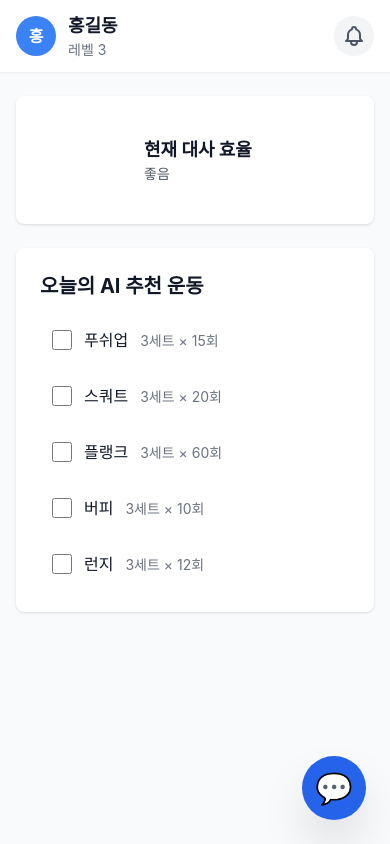
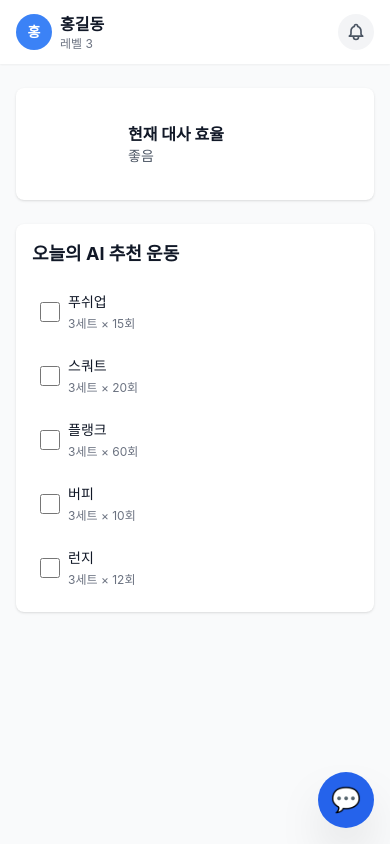
Before and after one commit to udune/PTCoach, a React (Vite) app: page /member in a window 390 px wide. Built offline with nearby package versions, Linux system fonts and the light colour scheme; no server answers.

Commit message:
feat:  AI 코치 플로팅 버튼(FAB) 구현

```diff
--- a/src/components/common/Header.tsx
+++ b/src/components/common/Header.tsx
@@ -7,27 +7,27 @@ interface HeaderProps {
 
 export default function Header({ user, onNotificationClick }: HeaderProps) {
   return (
-    <header className="bg-white shadow-sm px-4 py-3">
+    <header className="bg-white shadow-sm px-4 sm:px-6 lg:px-8 py-3">
       <div className="flex items-center justify-between max-w-screen-xl mx-auto">
         {/* 왼쪽: 회원 정보 */}
-        <div className="flex items-center gap-3">
-          <div className="w-10 h-10 rounded-full bg-blue-500 flex items-center justify-center text-white font-bold">
+        <div className="flex items-center gap-2 sm:gap-3">
+          <div className="w-9 h-9 sm:w-10 sm:h-10 rounded-full bg-blue-500 flex items-center justify-center text-white font-bold text-sm sm:text-base">
             {user.name.charAt(0)}
           </div>
           <div>
-            <h1 className="text-lg font-bold text-gray-900">{user.name}</h1>
-            <p className="text-sm text-gray-500">레벨 {user.level}</p>
+            <h1 className="text-base sm:text-lg font-bold text-gray-900">{user.name}</h1>
+            <p className="text-xs sm:text-sm text-gray-500">레벨 {user.level}</p>
           </div>
         </div>
 
         {/* 오른쪽: 알림 아이콘 */}
         <button
           onClick={onNotificationClick}
-          className="w-10 h-10 rounded-full bg-gray-100 flex items-center justify-center hover:bg-gray-200"
+          className="w-9 h-9 sm:w-10 sm:h-10 rounded-full bg-gray-100 flex items-center justify-center hover:bg-gray-200 active:bg-gray-300 transition-colors"
           aria-label="알림"
         >
           <svg
-            className="w-6 h-6 text-gray-600"
+            className="w-5 h-5 sm:w-6 sm:h-6 text-gray-600"
             fill="none"
             stroke="currentColor"
             viewBox="0 0 24 24"
--- a/src/components/member/Home.tsx
+++ b/src/components/member/Home.tsx
@@ -1,5 +1,6 @@
 import { User, WorkoutRoutine } from "@/types";
 import { useState } from "react";
+import { useNavigate } from "react-router-dom";
 import Header from "../common/Header";
 import StatusGauge from "./StatusGauge";
 import WorkoutList from "./WorkoutList";
@@ -21,6 +22,7 @@ const mockRoutines: WorkoutRoutine[] = [
 ];
 
 export default function Home() {
+  const navigate = useNavigate();
   const [routines, setRoutines] = useState<WorkoutRoutine[]>(mockRoutines);
 
   const toggleComplete = (id: number) => {
@@ -33,17 +35,21 @@ export default function Home() {
     );
   };
 
+  const handleAICoachClick = () => {
+    navigate("/member/workout");
+  };
+
   return (
     <div className="min-h-screen bg-gray-50">
       <Header user={mockUser} onNotificationClick={() => {}} />
 
-      <main className="max-w-screen-xl mx-auto px-4 py-6">
+      <main className="max-w-screen-xl mx-auto px-4 sm:px-6 lg:px-8 py-6">
         {/* 3D 상태 요약 위젯 */}
-        <div className="bg-white rounded-lg shadow p-6 mb-6">
-          <div className="flex items-center gap-6">
+        <div className="bg-white rounded-lg shadow p-4 sm:p-6 mb-6">
+          <div className="flex items-center gap-4 sm:gap-6">
             <StatusGauge value={75} />
             <div>
-              <h2 className="text-lg font-bold text-gray-900">
+              <h2 className="text-base sm:text-lg font-bold text-gray-900">
                 현재 대사 효율
               </h2>
               <p className="text-sm text-gray-600">좋음</p>
@@ -56,10 +62,11 @@ export default function Home() {
 
         {/* AI 코치 플로팅 버튼 */}
         <button
-          className="fixed bottom-6 right-6 w-16 h-16 bg-blue-600 rounded-full shadow-2xl flex items-center justify-center hover:bg-blue-700 hover:scale-110 transition-all duration-200"
+          onClick={handleAICoachClick}
+          className="fixed bottom-4 right-4 sm:bottom-6 sm:right-6 w-14 h-14 sm:w-16 sm:h-16 bg-blue-600 rounded-full shadow-2xl flex items-center justify-center hover:bg-blue-700 hover:scale-110 transition-all duration-200 active:scale-95"
           aria-label="AI 코치"
         >
-          <span className="text-3xl">💬</span>
+          <span className="text-2xl sm:text-3xl">💬</span>
         </button>
       </main>
     </div>
--- a/src/components/member/WorkoutList.tsx
+++ b/src/components/member/WorkoutList.tsx
@@ -7,8 +7,8 @@ interface WorkoutListProps {
 
 export default function WorkoutList({ routines, onToggle }: WorkoutListProps) {
   return (
-    <div className="bg-white rounded-lg shadow p-6 mb-20">
-      <h2 className="text-xl font-bold text-gray-900 mb-4">
+    <div className="bg-white rounded-lg shadow p-4 sm:p-6 mb-20">
+      <h2 className="text-lg sm:text-xl font-bold text-gray-900 mb-4">
         오늘의 AI 추천 운동
       </h2>
 
@@ -16,7 +16,7 @@ export default function WorkoutList({ routines, onToggle }: WorkoutListProps) {
         {routines.map((routine) => (
           <div
             key={routine.id}
-            className="flex items-center gap-3 p-3 hover:bg-gray-50 rounded-lg transition-colors"
+            className="flex items-center gap-2 sm:gap-3 p-2 sm:p-3 hover:bg-gray-50 rounded-lg transition-colors"
           >
             {/* 체크박스 */}
             <input
@@ -27,9 +27,10 @@ export default function WorkoutList({ routines, onToggle }: WorkoutListProps) {
             />
 
             {/* 운동 정보 */}
-            <div className="flex-1">
+            <div className="flex-1 min-w-0">
+              <div className="flex flex-col sm:flex-row sm:items-center gap-1 sm:gap-3">
                 <span
-                className={`font-medium ${
+                  className={`font-medium text-sm sm:text-base ${
                     routine.completed
                       ? "text-gray-400 line-through"
                       : "text-gray-900"
@@ -37,9 +38,10 @@ export default function WorkoutList({ routines, onToggle }: WorkoutListProps) {
                 >
                   {routine.name}
                 </span>
-              <span className="ml-3 text-sm text-gray-500">
+                <span className="text-xs sm:text-sm text-gray-500">
                   {routine.sets}세트 × {routine.reps}회
                 </span>
+              </div>
             </div>
           </div>
         ))}
```
Lines whose indentation alone changed are shown as unchanged.
